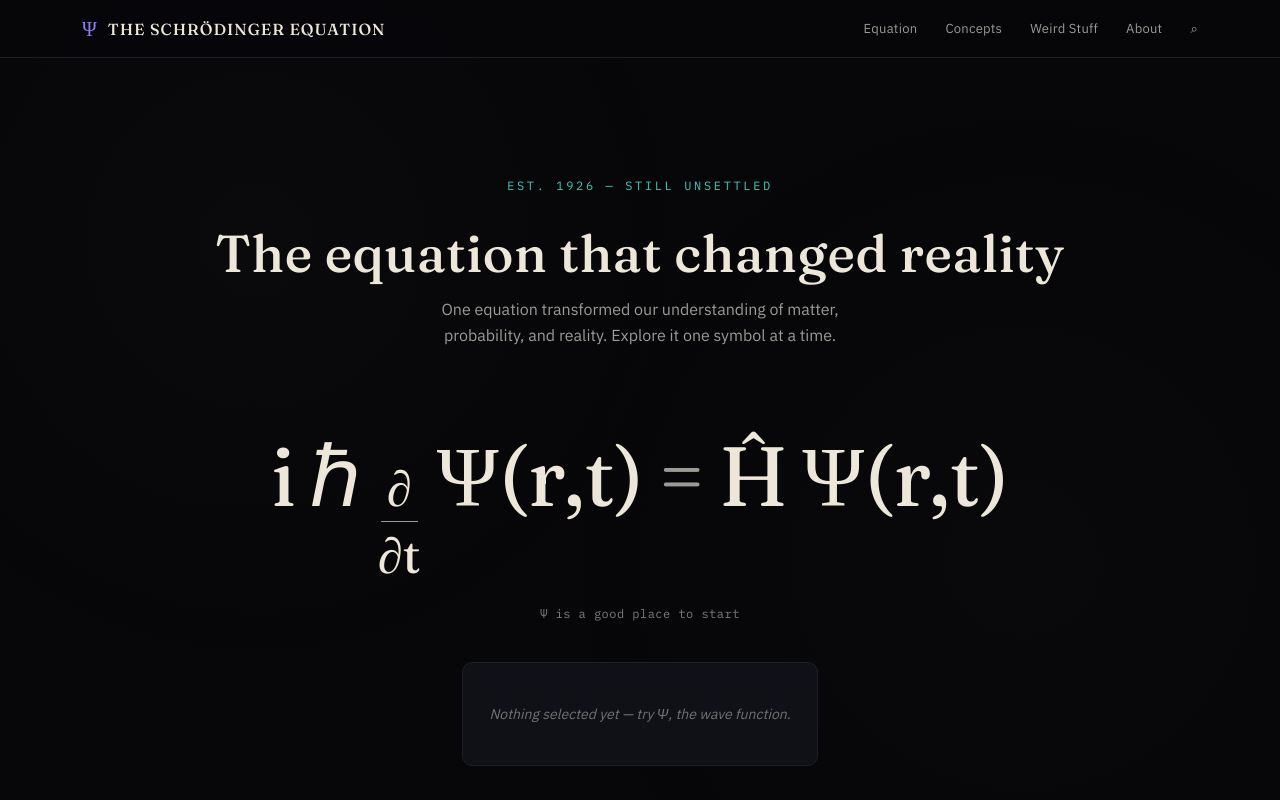
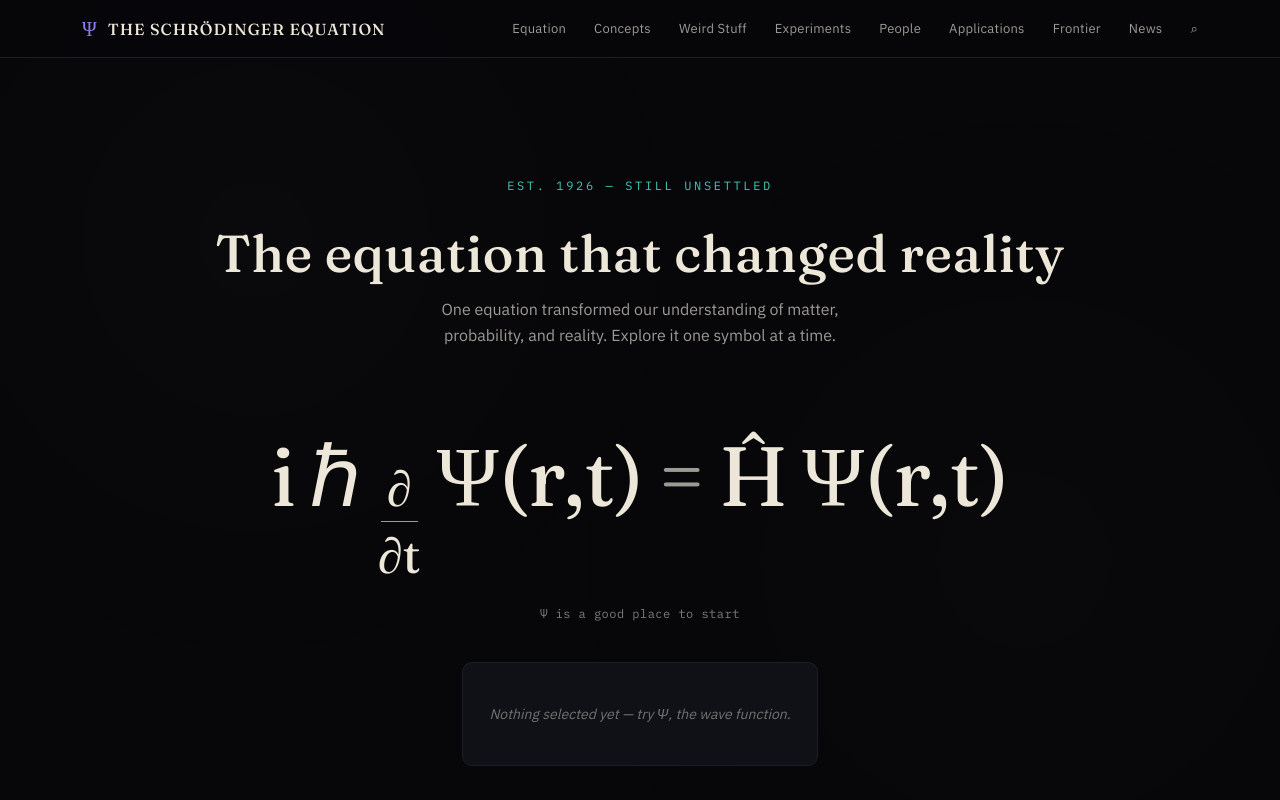
Before and after one commit to xekiellc/theschrodingerequation, a website: page index.html in a window 1280 px wide. Shown: the top 800 px of the page. Drawn offline with Linux system fonts and the light colour scheme.

Commit message:
Update index.html

```diff
--- a/index.html
+++ b/index.html
@@ -1,4 +1,3 @@
-
 <!DOCTYPE html>
 <html lang="en">
 <head>
@@ -334,7 +333,11 @@
       <a href="#equation">Equation</a>
       <a href="#concepts">Concepts</a>
       <a href="#weird">Weird Stuff</a>
-      <a href="#">About</a>
+      <a href="experiments/">Experiments</a>
+      <a href="people/">People</a>
+      <a href="applications/">Applications</a>
+      <a href="frontier/">Frontier</a>
+      <a href="news/">News</a>
       <a href="#" aria-label="Search">⌕</a>
     </nav>
   </div>
```
